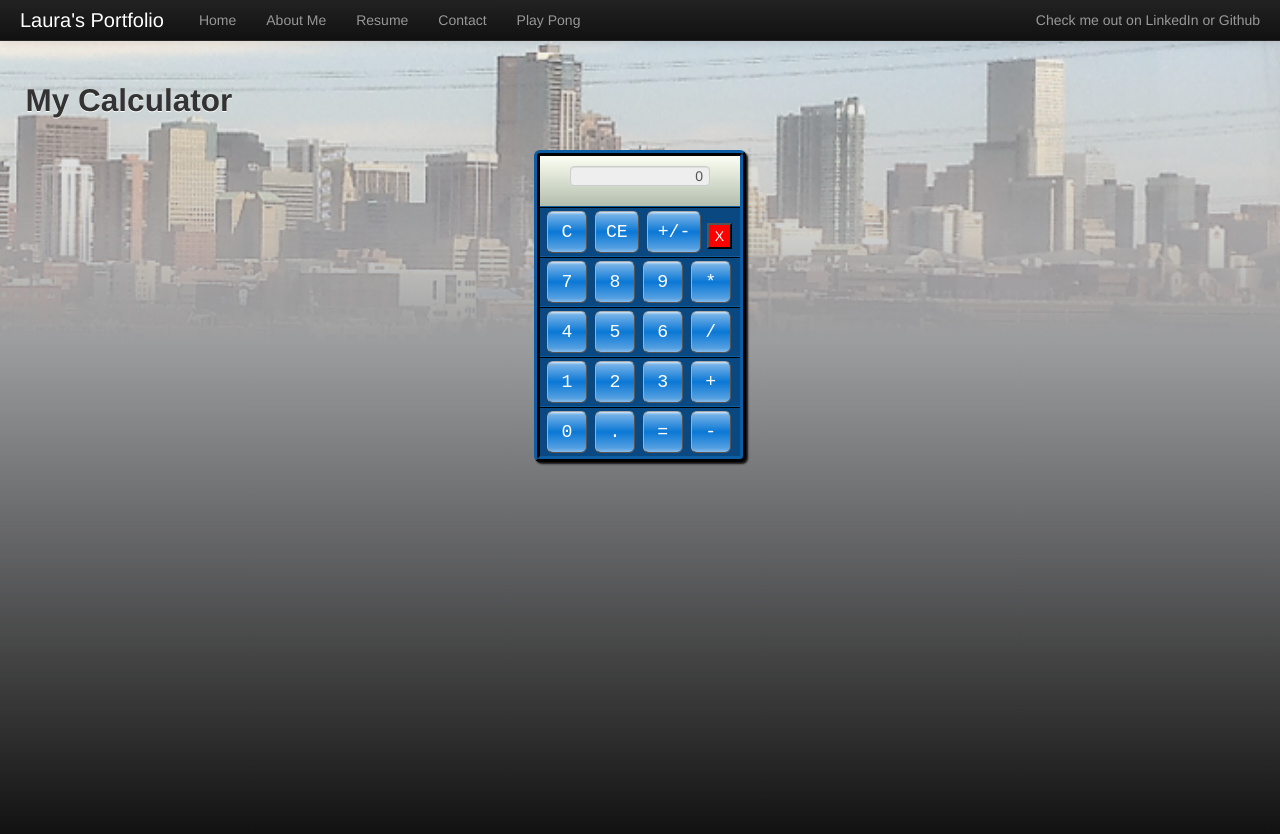
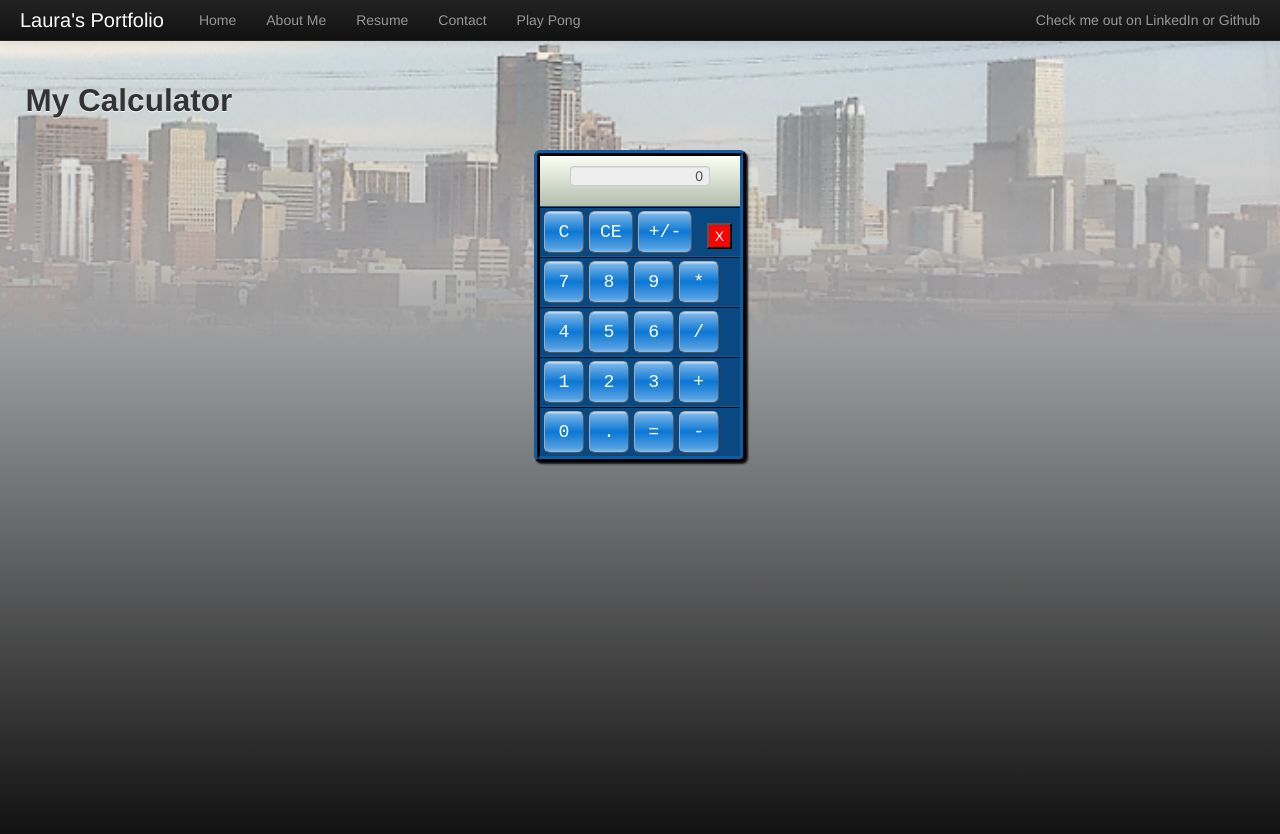
Before and after one commit to LauraR6561/Laurar6561.github.io, a Jekyll site: the page built from calculator.html, in a window 1280 px wide. Shown: the top 834 px of the page. Built offline with Jekyll 4.4.1, drawn with Linux system fonts in a browser that asks for light colours; Markdown is read by kramdown in place of the engine named in the settings.

Commit message:
changed left calc button margin

```diff
--- a/css/calculator.css
+++ b/css/calculator.css
@@ -66,7 +66,7 @@
     border:1px #AAAAAA outset;
     color:white;
     padding:10px;
-    margin-left: 4px;
+    margin-left: 1px;
     text-align: center;
     font-family: monospace;
     font-size: 1.3em;
```
